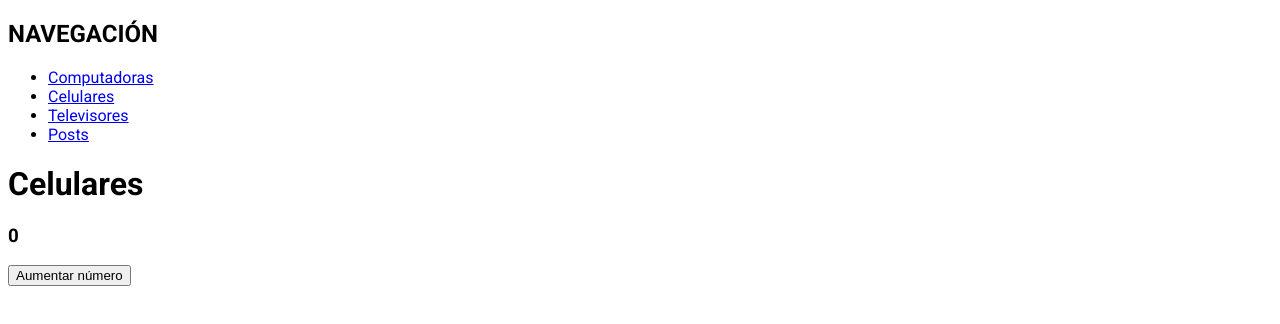
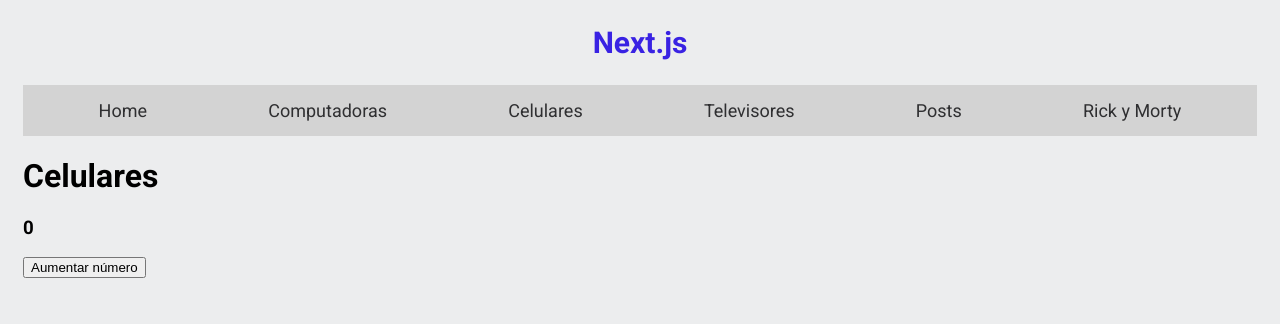
Before and after one commit to CeliFioretti/Next.js-Practice, a Next.js app in the folder 01-primeros-pasos/: page /categorias/celulares in a window 1280 px wide. Shown: the top 324 px of the page. Built offline with nearby package versions, Linux system fonts and the light colour scheme.

Commit message:
Agrego paginacion en Rick y Morty

```diff
--- a/01-primeros-pasos/components/Navbar.jsx
+++ b/01-primeros-pasos/components/Navbar.jsx
@@ -1,14 +1,17 @@
 import Link from 'next/link'
+import '../styles/estilos.css'
 
 export default function Navbar () {
     return (
         <nav>
-          <h1>NAVEGACIÓN</h1>
-          <ul>
+          <h1 className='nav-title'>Next.js</h1>
+          <ul className='navbar'>
+            <li><Link href="/">Home</Link></li>
             <li><Link href="/categorias/computadoras">Computadoras</Link></li>
             <li><Link href="/categorias/celulares">Celulares</Link></li>
             <li><Link href="/categorias/televisores">Televisores</Link></li>
             <li><Link href="/posts">Posts</Link></li>
+            <li><Link href="/rickymorty">Rick y Morty</Link></li>
           </ul>
         </nav>
     )
--- /dev/null
+++ b/01-primeros-pasos/styles/estilos.css
@@ -0,0 +1,62 @@
+/*Estilos Navegación y Barra de búsqueda*/
+body{
+    background-color: rgb(236, 237, 238);
+    padding: 0px 15px 0px 15px;
+}
+.nav-title {
+    color: rgb(57, 34, 227);
+    text-align: center;
+    font-size: 30px;
+}
+.navbar {
+    background-color: rgb(211, 211, 211);
+    padding: 15px;
+}
+.navbar, .navbar a{
+    font-size: large;
+    display: flex;
+    justify-content: space-around;
+    list-style-type: none;
+    text-decoration: none;
+    color: rgb(47, 47, 49);
+}
+.navbar a:hover {
+    color: rgb(53, 116, 242);
+}
+
+/*Rick y Morty Estilos*/
+.rym-container {
+    display: flex;
+    justify-content: center;
+    flex-wrap: wrap;
+    gap: 20px; /* Espacio entre cards */
+    padding: 10px;
+}
+.div-rym {
+    text-align: center;
+    padding: 5px;
+    border: 2px solid black;
+    width: 300px;
+}
+
+/*Estilos Paginación*/
+.pagination {
+  display: flex;
+  justify-content: center;
+  gap: 20px;
+  margin-top: 30px;
+  align-items: center;
+}
+
+.button {
+  padding: 8px 12px;
+  background-color: #0055ff;
+  color: white;
+  text-decoration: none;
+  border-radius: 5px;
+  font-weight: bold;
+}
+
+.button:hover {
+  background-color: #003fcc;
+}
```
Also changed, not shown: 01-primeros-pasos/app/rickymorty/page.jsx (added, +42 -0 lines), 01-primeros-pasos/components/RickYMortyCard.jsx (added, +15 -0 lines).
